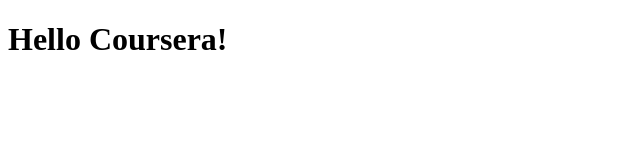
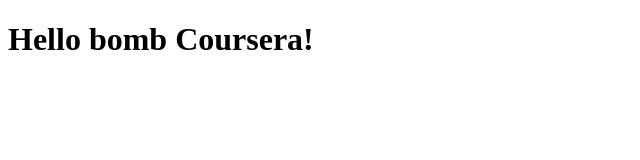
Before and after one commit to Spyder2603/coursera-test, a plain HTML site: page site/index.html in a window 1280 px wide. Shown: the whole page, without its empty margins (0-640 px from the left). Drawn offline with Linux system fonts and the light colour scheme.

Commit message:
some minor changes

```diff
--- a/site/index.html
+++ b/site/index.html
@@ -4,6 +4,6 @@
 	<title>Hello Coursera!</title>
 </head>
 <body>
-	<h1>Hello Coursera!</h1>
+	<h1>Hello bomb Coursera!</h1>
 </body>
 </html>
```
